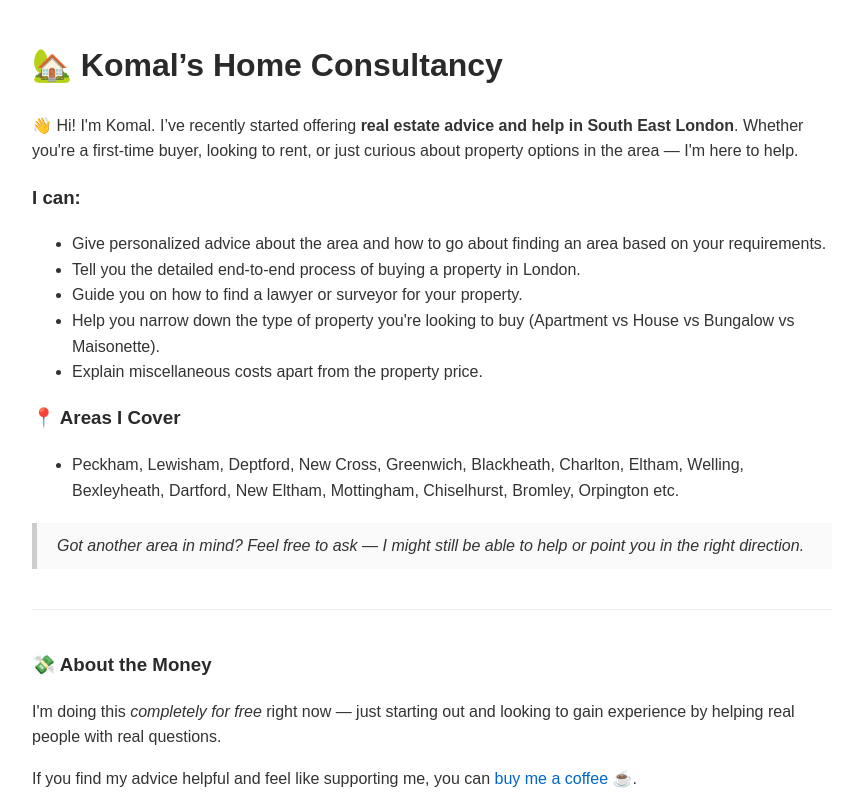
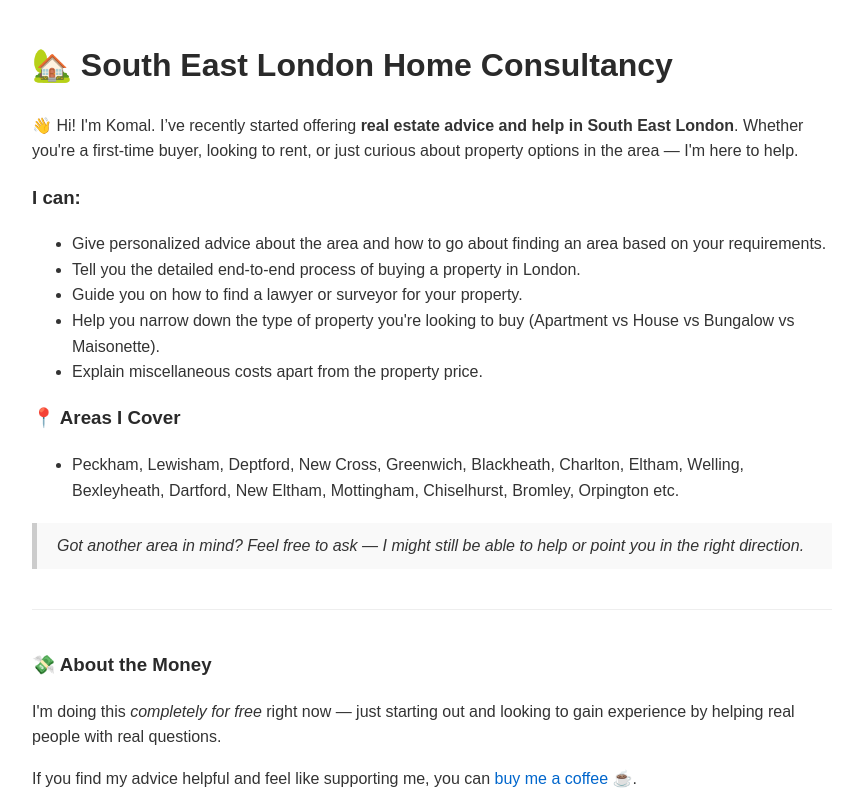
Before and after one commit to komalg1/kg-home-consultancy, a plain HTML site: page index.html in a window 1280 px wide. Shown: the top 800 px of the page, without its empty margins (208-1071 px from the left). Drawn offline with Linux system fonts and the light colour scheme.

Commit message:
Update index.html

```diff
--- a/index.html
+++ b/index.html
@@ -39,7 +39,7 @@
 </head>
 <body>
 
-  <h1>🏡 Komal’s Home Consultancy</h1>
+  <h1>🏡 South East London Home Consultancy</h1>
   <p>
     👋 Hi! I'm Komal. I’ve recently started offering <strong>real estate advice and help in South East London</strong>. Whether you're a first-time buyer, looking to rent, or just curious about property options in the area — I'm here to help.
   </p>
```
